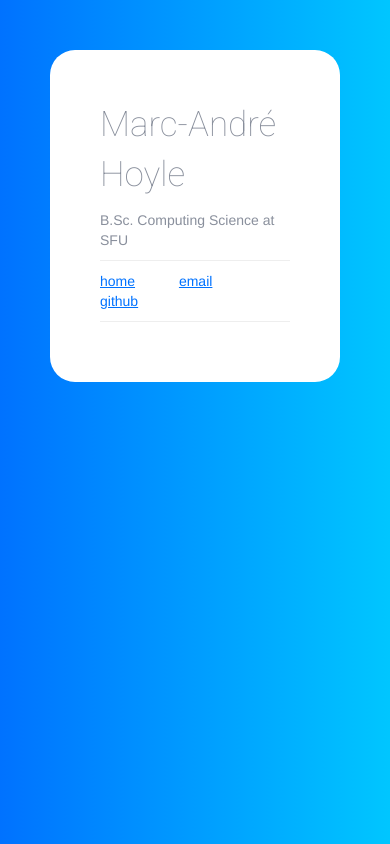
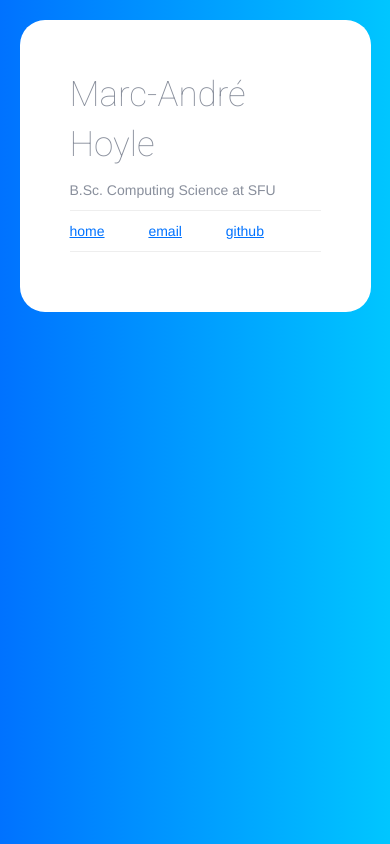
Before and after one commit to marchoy/marchoy.github.io, a plain HTML site: page index.html in a window 390 px wide. Drawn offline with Linux system fonts and the light colour scheme.

Commit message:
adjusted margin for mobile viewing

```diff
--- a/styles/style.css
+++ b/styles/style.css
@@ -20,8 +20,6 @@ a:hover, a:visited {
 	color: #00c6ff;
 }
 
-
-
 h1 {
 	font: 35px/50px 'Roboto', sans-serif;
 }
@@ -31,8 +29,8 @@ h1, p, hr, ul {
 }
 
 .about {
-	margin: 50px;
-    border-radius: 25px;
+	margin: 5%;
+	border-radius: 25px;
 	background: white;
 	max-width: 300px;
 	padding: 50px 50px 50px 50px;
```
